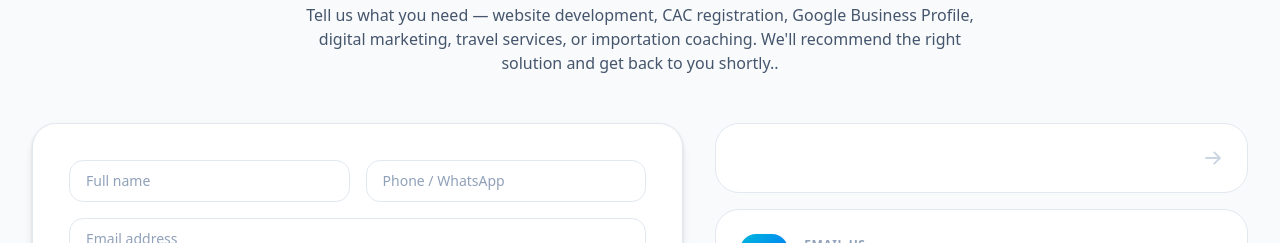
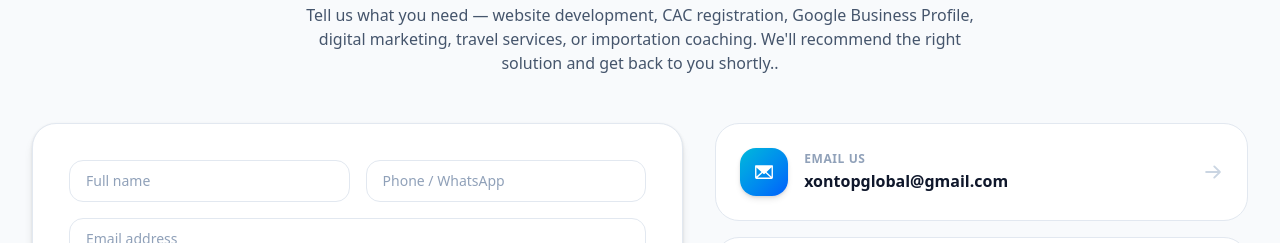
Before and after one commit to xontopglobal/xontopglobal-consultant, a React (Vite) app: page / in a window 1280 px wide. Shown: the part 5840-6083 px from the top of the page. Built offline with nearby package versions, Linux system fonts and the light colour scheme.

Commit message:
Remove call us contact block

```diff
--- a/src/components/ConsultationAndContact.tsx
+++ b/src/components/ConsultationAndContact.tsx
@@ -146,29 +146,7 @@ ${form.message || "I'd like a consultation."}`
 
           {/* Contact channels */}
           <div className="space-y-4">
-            <motion.a
 
-              initial={{ opacity: 0, x: 16 }}
-              whileInView={{ opacity: 1, x: 0 }}
-              viewport={{ once: true, margin: "-60px" }}
-              transition={{ duration: 0.45, delay: 0.05, ease: "easeOut" }}
-              className="group flex items-center gap-4 rounded-3xl border border-slate-200 bg-white p-6 transition hover:border-emerald-400 hover:shadow-lg dark:border-white/10 dark:bg-white/5 dark:hover:border-emerald-400/50"
-            >
-
-              <div className="flex-1">
-                <p className="text-xs font-bold uppercase tracking-wider text-slate-400 dark:text-slate-500">
-
-                </p>
-                <p className="mt-0.5 text-lg font-extrabold text-slate-900 dark:text-white">
-
-                </p>
-              </div>
-              <ArrowRight
-                size={20}
-                weight="bold"
-                className="text-slate-300 transition group-hover:translate-x-1 group-hover:text-emerald-500 dark:text-slate-600"
-              />
-            </motion.a>
 
             <motion.a
               href={`mailto:${EMAIL}`}
```
